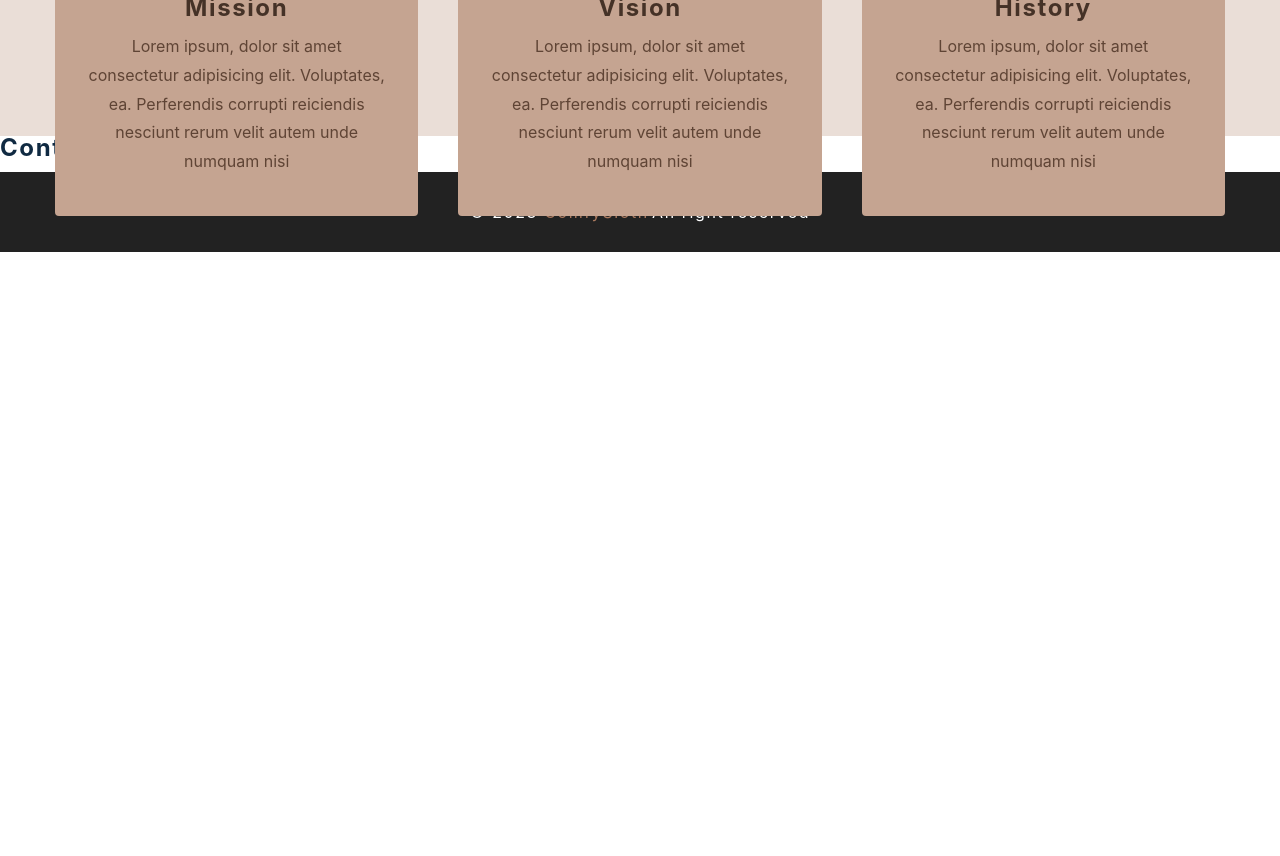
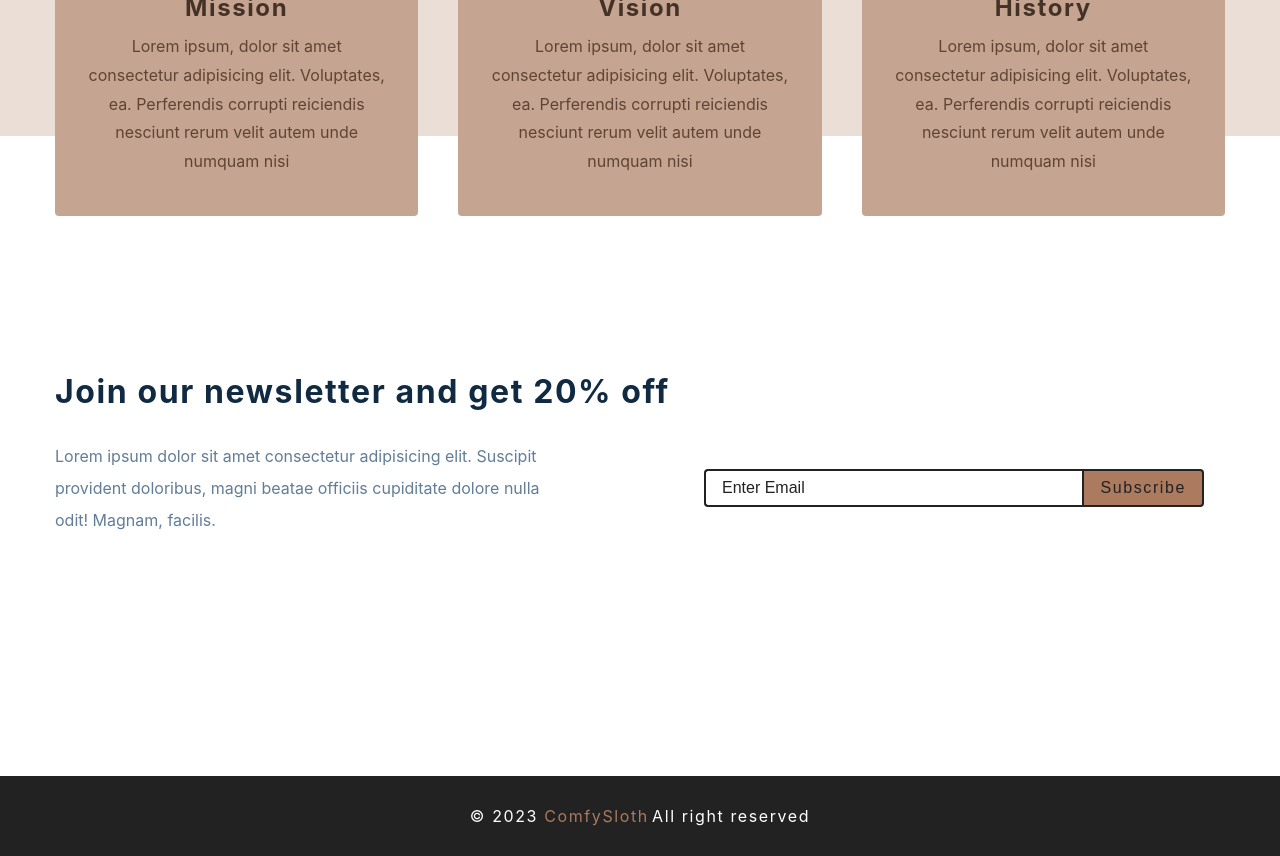
Before and after one commit to OkanAcioglu/comfy-sloth, a React (Create React App) app: page / in a window 1280 px wide. Shown: the part 1200-2056 px from the top of the page. Before the commit the page ends 1452 px from the top, so only its background shows below. Built offline with nearby package versions, Linux system fonts and the light colour scheme; the HTML template or start-up script is replaced by a standard one.

Commit message:
homepage-contact

```diff
--- a/src/components/Contact.js
+++ b/src/components/Contact.js
@@ -2,7 +2,30 @@
 import styled from 'styled-components'
 
 const Contact = () => {
-  return <h4>contact section</h4>
+  return (
+    <Wrapper>
+      <div className='section-center'>
+        <h3>Join our newsletter and get 20% off</h3>
+        <div className='content'>
+          <p>
+            Lorem ipsum dolor sit amet consectetur adipisicing elit. Suscipit
+            provident doloribus, magni beatae officiis cupiditate dolore nulla
+            odit! Magnam, facilis.
+          </p>
+          <form className='contact-form'>
+            <input
+              type='email'
+              className='form-input'
+              placeholder='enter email'
+            />
+            <button type='submit' className='submit-btn'>
+              subscribe
+            </button>
+          </form>
+        </div>
+      </div>
+    </Wrapper>
+  )
 }
 const Wrapper = styled.section`
   padding: 5rem 0;
```
